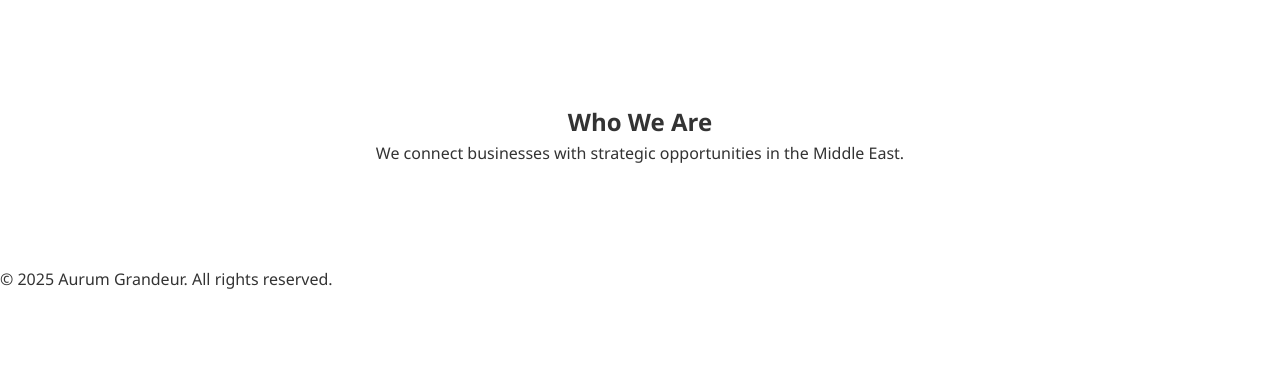
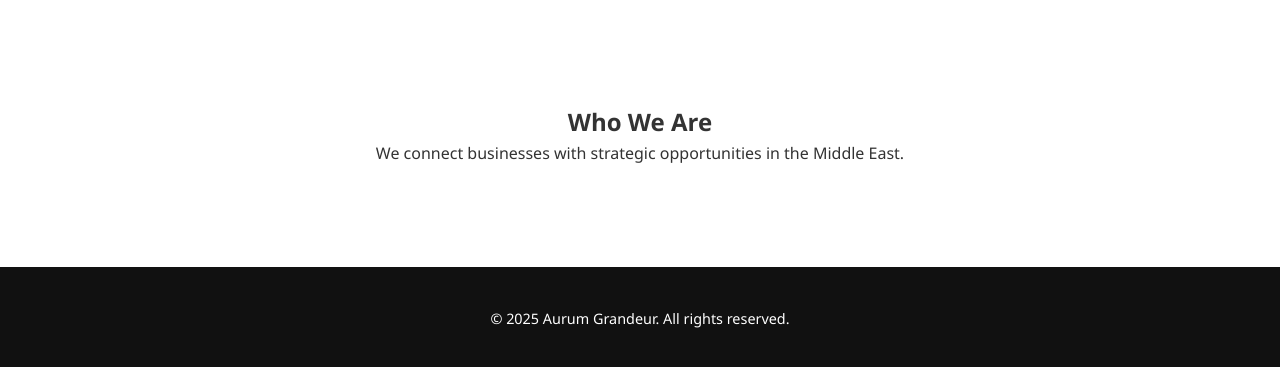
Before and after one commit to MLK2025/landing-page, a plain HTML site: page index.html in a window 1280 px wide. Shown: the part 797-1164 px from the top of the page. Before the commit the page ends 1090 px from the top, so only its background shows below. Drawn offline with Linux system fonts and the light colour scheme.

Commit message:
Update style.css

```diff
--- a/style.css
+++ b/style.css
@@ -72,3 +72,10 @@ body {
   font-size: 1.5rem;
   font-weight: bold;
 }
+.footer {
+  background: #111;
+  color: white;
+  text-align: center;
+  padding: 40px 20px;
+  font-size: 0.9rem;
+}
```
